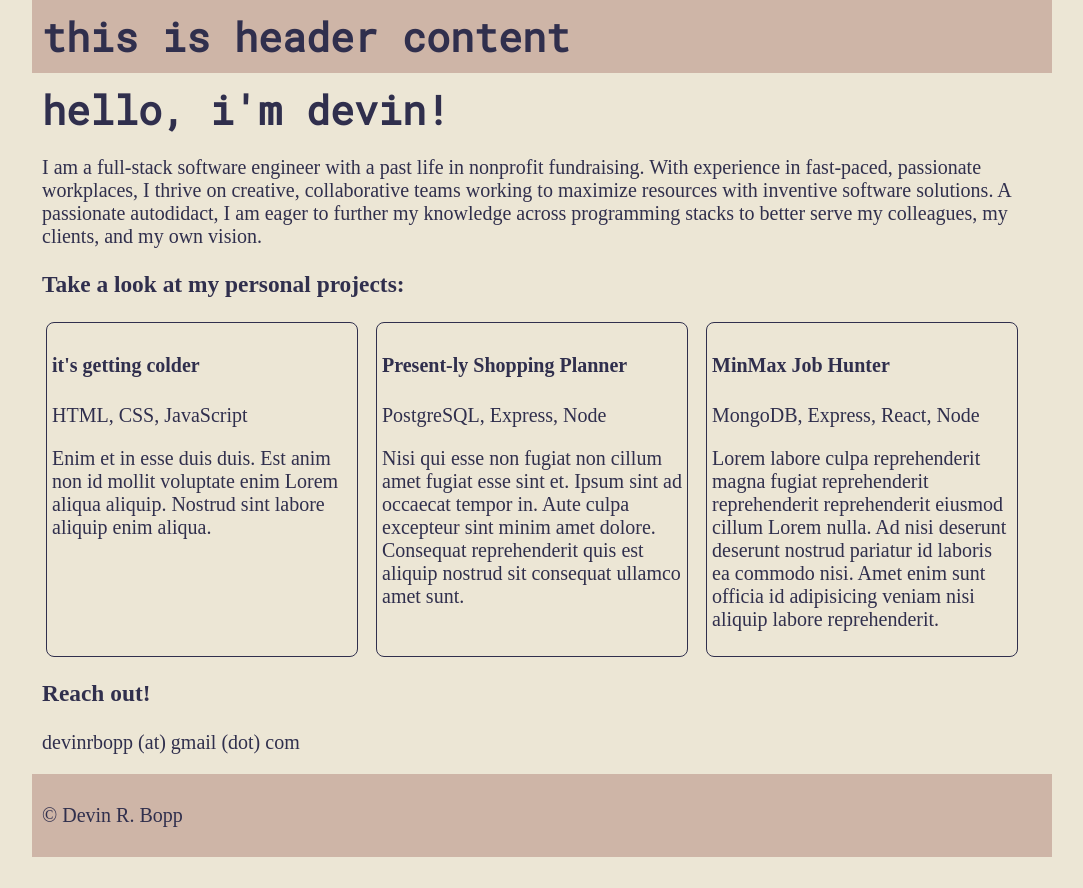
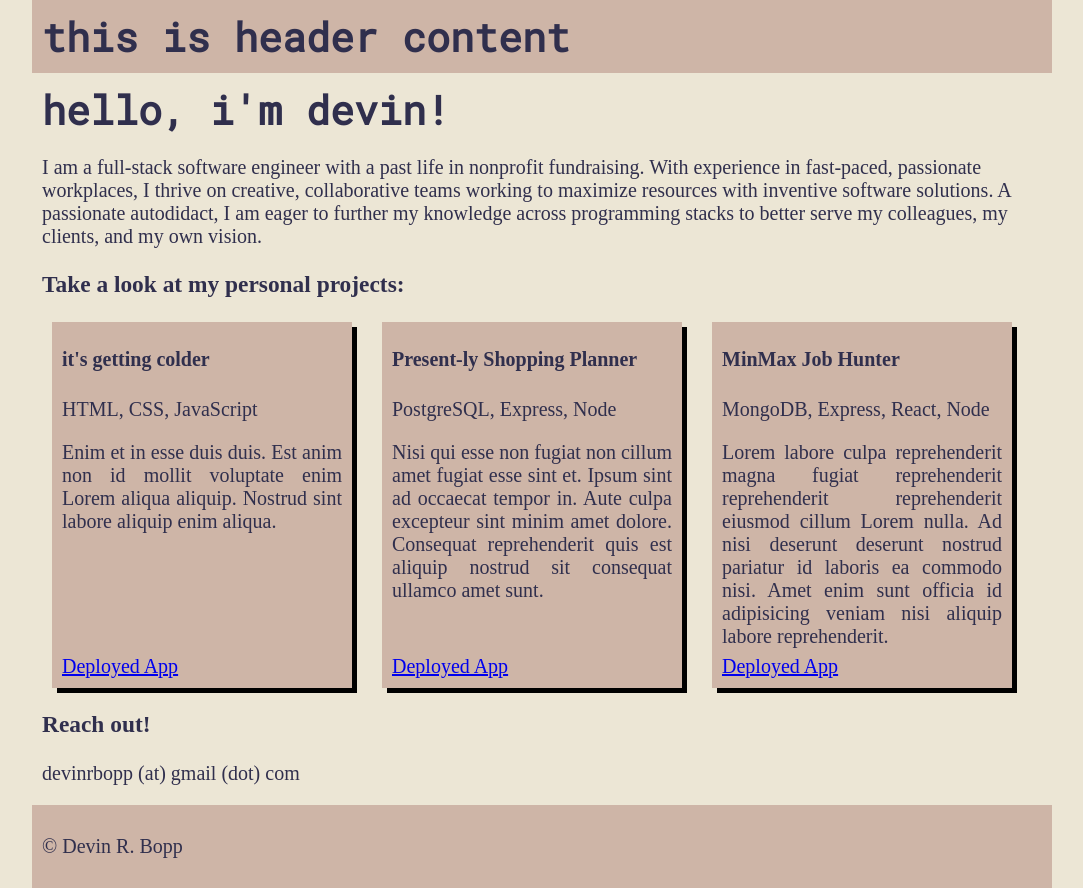
Before and after one commit to devinrbopp/personal-site, a React (Create React App) app: page / in a window 1280 px wide. Shown: the whole page, without its empty margins (108-1191 px from the left). Before the commit the page ends 857 px from the top, so only its background shows below. Built offline with nearby package versions, Linux system fonts and the light colour scheme.

Commit message:
added deploy links

```diff
--- a/src/App.css
+++ b/src/App.css
@@ -46,8 +46,18 @@ h1 {
 }
 
 .project-card {
-  border: #302F4D 1px solid;
-  width: 300px;
-  border-radius: 8px;
-  padding: 5px;
+  width: 280px;
+  padding: 0 10px;
+  background: #CEB5A7;
+  filter: drop-shadow(5px 5px 0 black);
+  text-align: justify
 }
+
+.project-description {
+  margin-bottom: 40px;
+}
+
+.deploy-link {
+  position: fixed;
+  bottom: 10px
+}
--- a/src/components/Project.js
+++ b/src/components/Project.js
@@ -4,6 +4,7 @@ export default function Project(props) {
             <h4>{props.title}</h4>
             <p className='project-tech-stack'>{props.techStack}</p>
             <p className='project-description'>{props.description}</p>
+            <a className='deploy-link' href={props.url} target='_blank'>Deployed App</a>
         </div>
     )
 }
--- a/src/components/Projects.js
+++ b/src/components/Projects.js
@@ -8,16 +8,19 @@ export default function Projects() {
                 <Project
                     title="it's getting colder"
                     techStack='HTML, CSS, JavaScript'
+                    url='https://devinrbopp.github.io/its-getting-colder-game/'
                     description='Enim et in esse duis duis. Est anim non id mollit voluptate enim Lorem aliqua aliquip. Nostrud sint labore aliquip enim aliqua.'
                 />
                 <Project
                     title="Present-ly Shopping Planner"
                     techStack='PostgreSQL, Express, Node'
+                    url='https://present-ly-gift-planner.herokuapp.com/'
                     description='Nisi qui esse non fugiat non cillum amet fugiat esse sint et. Ipsum sint ad occaecat tempor in. Aute culpa excepteur sint minim amet dolore. Consequat reprehenderit quis est aliquip nostrud sit consequat ullamco amet sunt.'
                 />
                 <Project
                     title="MinMax Job Hunter"
                     techStack='MongoDB, Express, React, Node'
+                    url='https://minmax-job-hunter.herokuapp.com/'
                     description='Lorem labore culpa reprehenderit magna fugiat reprehenderit reprehenderit reprehenderit eiusmod cillum Lorem nulla. Ad nisi deserunt deserunt nostrud pariatur id laboris ea commodo nisi. Amet enim sunt officia id adipisicing veniam nisi aliquip labore reprehenderit.'
                 />
             </div>
```
